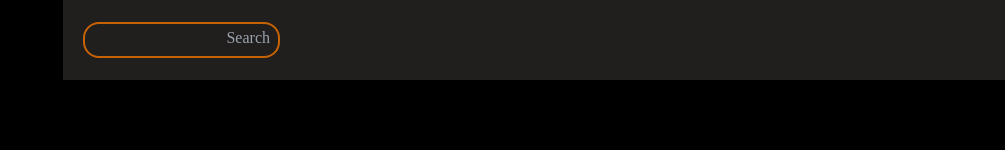
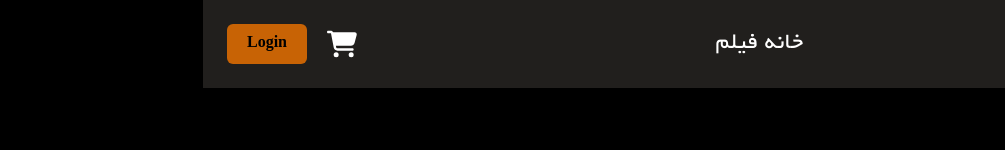
Before and after one commit to arshia-hagh/arshia-hagh.github.io, a React (Vite) app: page / in a window 1280 px wide. Shown: the top 150 px of the page, without its empty margins (275-1280 px from the left). Built offline with nearby package versions, Linux system fonts and the light colour scheme; no server answers.

Commit message:
add switch language in navbar

```diff
--- a/src/Components/navbar/NavBar.tsx
+++ b/src/Components/navbar/NavBar.tsx
@@ -7,20 +7,53 @@ import { Link } from 'react-router-dom';
 import { useSelector } from "react-redux";
 import { RootState } from "../../Redux/store";
 import { useLoginContext } from "../../Context/LoginContext";
+import { ChangeEvent, useEffect, useId, useState, useTransition } from "react";
+import { useTranslation } from "react-i18next";
+import i18n from "../../i18n";
 function NavBar() {
   const {login,handleLogout} =  useLoginContext()
-  console.log(login)
+  const [flag,setFlag] = useState<boolean>(false)
+  const {t} = useTranslation()
+  useEffect(() => {
+    const handlescroll = () => {
+      const scrollY = window.scrollY
+      if(scrollY > 1000){
+        setFlag(true)
+      }
+      else{
+        setFlag(false)
+      }
+    }
+    window.addEventListener('scroll',handlescroll)
+
+    return () => {
+      window.removeEventListener('scroll',handlescroll)
+    }
+  },[])
   return (
-    <header className='bg-primery--color  w-screen flex items-center p-5 justify-between' >
-        <div className='flex gap-3 animate__animated   animate__fadeInUp items-center'>
+    <header className={`bg-primery--color sticky top-0 ${flag ? 'translate-y-[-100%]' : 'translate-y-0'} transition-transform z-[100]  w-screen flex items-center p-6 justify-between`} >
+      <div className="flex gap-5 animate__animated    animate__fadeInUp items-center">
+
+      <Searchbar/>
+      <div className="rounded border-[2px] w-20 relative  flex   border-[#c86305]">
+
+        <label className={`bg-secondery--color   transition-transform  inline-block z-[-1]  ${i18n.language === 'fa' ? 'translate-x-0' : 'translate-x-[-100%]'}   absolute     h-full  w-[50%]`} ></label>
+        <span  onClick={() => i18n.changeLanguage('fa')} className="cursor-pointer  text-center  w-full ">FA</span>
+        <span onClick={() => i18n.changeLanguage('en')} className="cursor-pointer   text-center w-full">EN</span>
+      </div>
+      </div>
+      <h1 className="uppercase lg:text-2xl md:text-xl sm:text-lg tracking-wide">{t('title')}</h1>
+
+        <div className='flex gap-5 animate__animated   animate__fadeInUp items-center'>
+        <FaCartShopping className='cursor-pointer transition-transform duration-[0.3s] hover:translate-y-[-3px] ' color='white' fontSize={30}/>
           <Link to='/Auth'>
             <Button onClick={() => {login ? handleLogout() : ''}}  className='px-5  transition-transform duration-[0.3s] hover:translate-y-[-3px] py-2'>
                 {login  ? 'Logout' : 'Login'}
             </Button>
           </Link>
-            <FaCartShopping className='cursor-pointer transition-transform duration-[0.3s] hover:translate-y-[-3px] ' color='white' fontSize={30}/>
+
         </div>
-        <Searchbar/>
+
 
     </header>
   )
```
